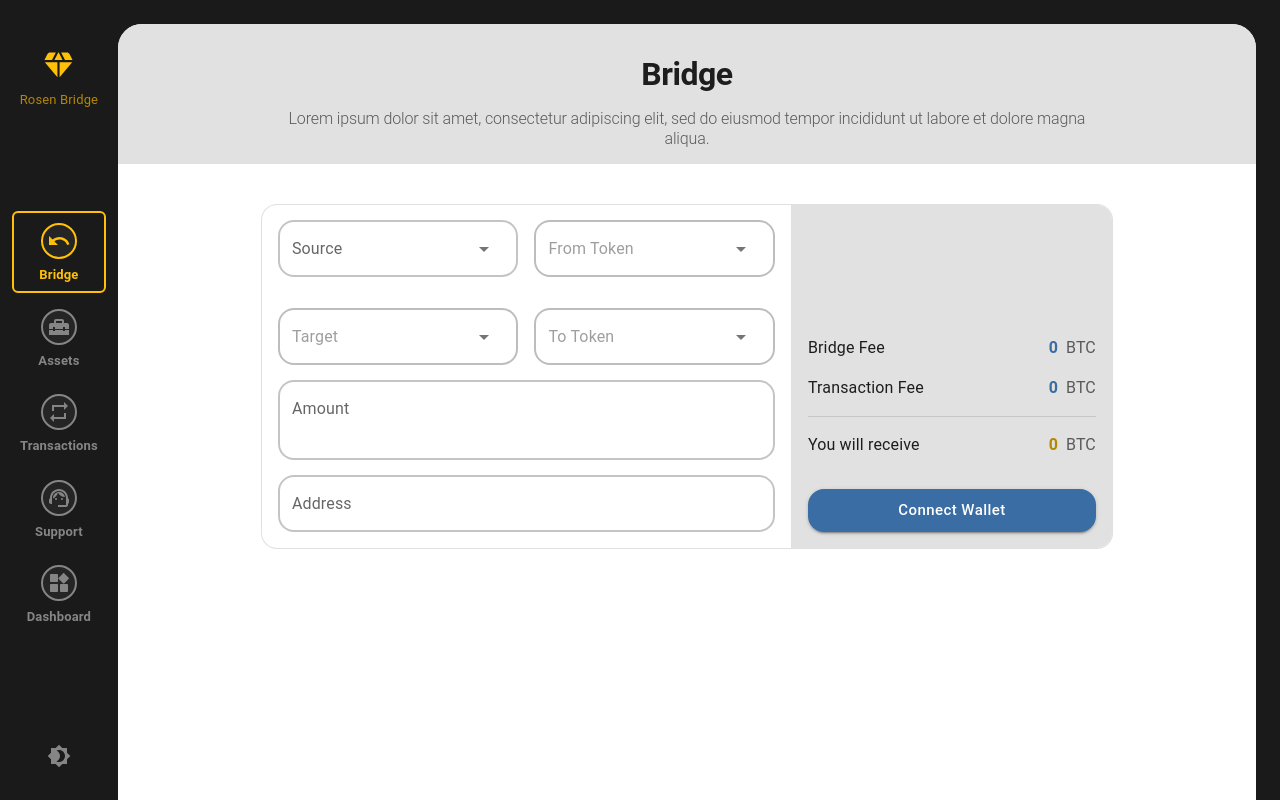
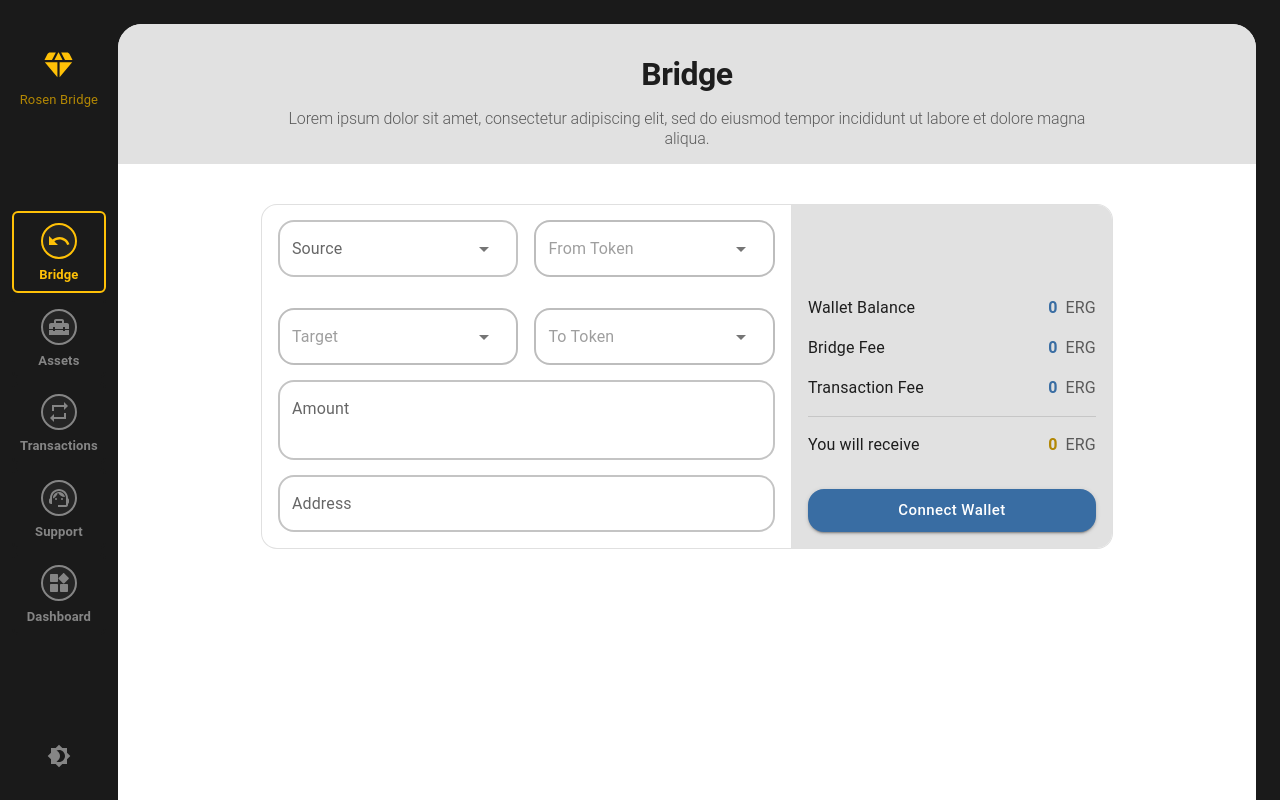
Before and after one commit to rosen-bridge/rosen-front, a React (Create React App) app: page /#/bridge in a window 1280 px wide. Built offline with nearby package versions, Linux system fonts and the light colour scheme.

Commit message:
page setup completed

```diff
--- a/src/app/bridge/Bridge.jsx
+++ b/src/app/bridge/Bridge.jsx
@@ -6,7 +6,7 @@ import useObject from "reducers/useObject";
 import InputText from "components/InputText";
 import useMediaQuery from "@mui/material/useMediaQuery";
 import {useTheme} from "@mui/material/styles";
-import { connectNautilus, checkNautilusConnected, getUtxos } from "../../wallets/nautilus";
+import { connectNautilus, checkNautilusConnected, getBalance } from "../../wallets/nautilus";
 import token_maps from "../../configs/tokenmap.json";
 import { hex2a } from "../../utils";
 
@@ -33,6 +33,7 @@ export default function Bridge() {
     const [walletConnected, setWalletConnected] = useState(false);
     const [ergoTokens, setErgoTokens] = useState([]);
     const [cardanoTokens, setCardanoTokens] = useState([]);
+    const [balance, setBalance] = useState(0);
 
     const sourceChains = [
         {id: "ERG", label: "Ergo", icon: "ERG.svg"},
@@ -51,7 +52,10 @@ export default function Bridge() {
           return {id: cardanoItem.fingerprint, label: hex2a(cardanoItem.assetID), icon: "ADA.svg", min: 20}
         }));
       }
-    }, [form.data]);
+      if(data["token"] && walletConnected) {
+        getBalance(data.token?.id).then(balance => setBalance(balance));
+      }
+    }, [form.data, walletConnected]);
 
     function handle_submit() {
         if(!walletConnected) {
@@ -134,10 +138,11 @@ export default function Bridge() {
                     </Grid>
 
                     <Stack spacing={2} p={2} sx={{minWidth: {xs: "100%", md: 320}, alignSelf: "stretch", justifyContent: "flex-end", bgcolor: "background.header"}}>
-                        <ValueDisplay title="Bridge Fee" value={0.005*form.data["amount"]||0} unit="BTC"/>
-                        <ValueDisplay title="Transaction Fee" value={0.01*form.data["amount"]||0} unit="BTC"/>
+                        <ValueDisplay title="Wallet Balance" value={balance} unit={form.data.token?.label||"ERG"}/>
+                        <ValueDisplay title="Bridge Fee" value={0.005*form.data["amount"]||0} unit={form.data.token?.label||"ERG"}/>
+                        <ValueDisplay title="Transaction Fee" value={0.01*form.data["amount"]||0} unit={form.data.token?.label||"ERG"}/>
                         <Divider/>
-                        <ValueDisplay title="You will receive" value={0.985*form.data["amount"]||0} unit="BTC" color="secondary.dark"/>
+                        <ValueDisplay title="You will receive" value={0.985*form.data["amount"]||0} unit={form.data.targetToken?.label||"ERG"} color="secondary.dark"/>
                         <Box>
                             <Button
                                 variant="contained"
--- /dev/null
+++ b/src/wallets/nautilus/getBalance.js
@@ -0,0 +1,9 @@
+import { checkNautilusConnected } from ".";
+export const getBalance = async(token) => {
+  if(!await checkNautilusConnected()){
+    alert("Please connect to Nautilus first");
+    return;
+  }
+  const context = await window.ergoConnector.nautilus.getContext();
+  return context.get_balance(token);
+}
--- a/src/wallets/nautilus/index.js
+++ b/src/wallets/nautilus/index.js
@@ -1,2 +1,3 @@
 export * from "./Connect";
 export * from "./getUTXOs";
+export * from "./getBalance";
```
